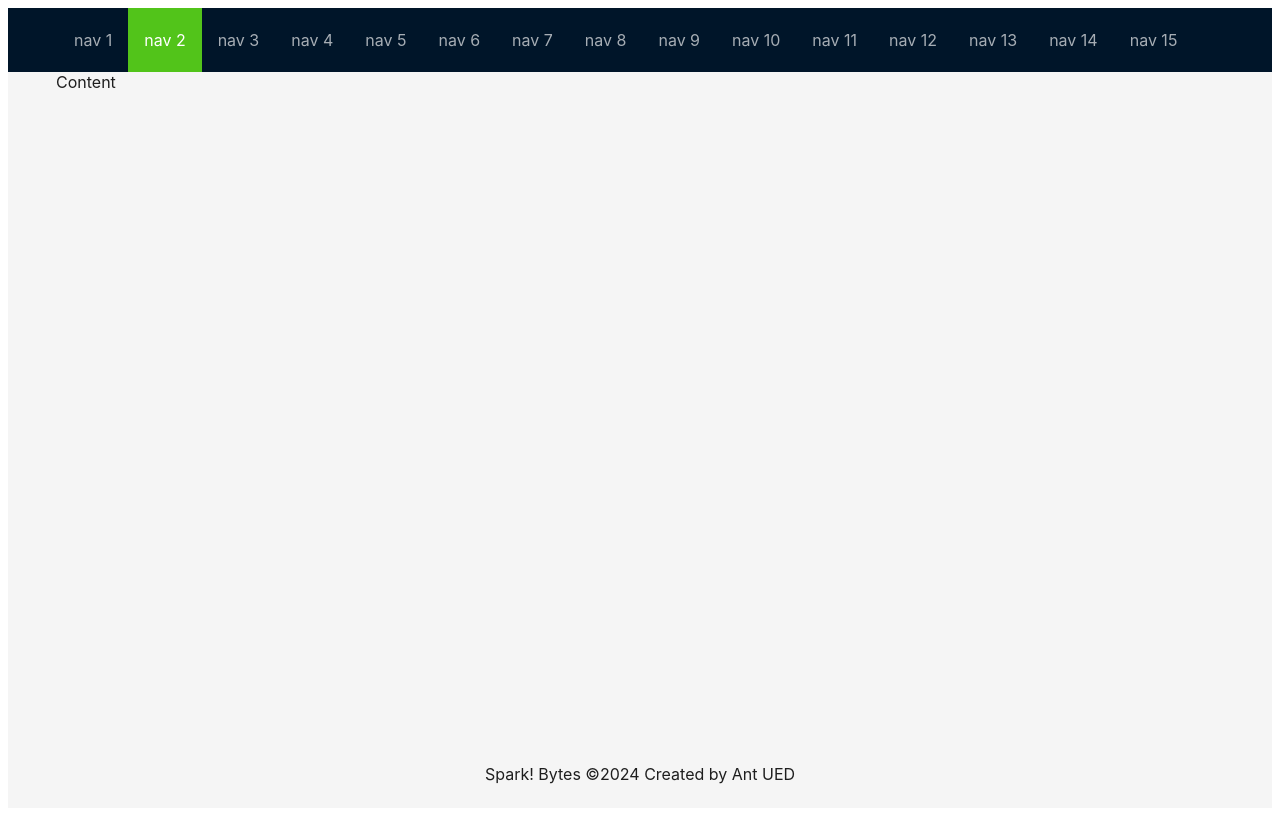
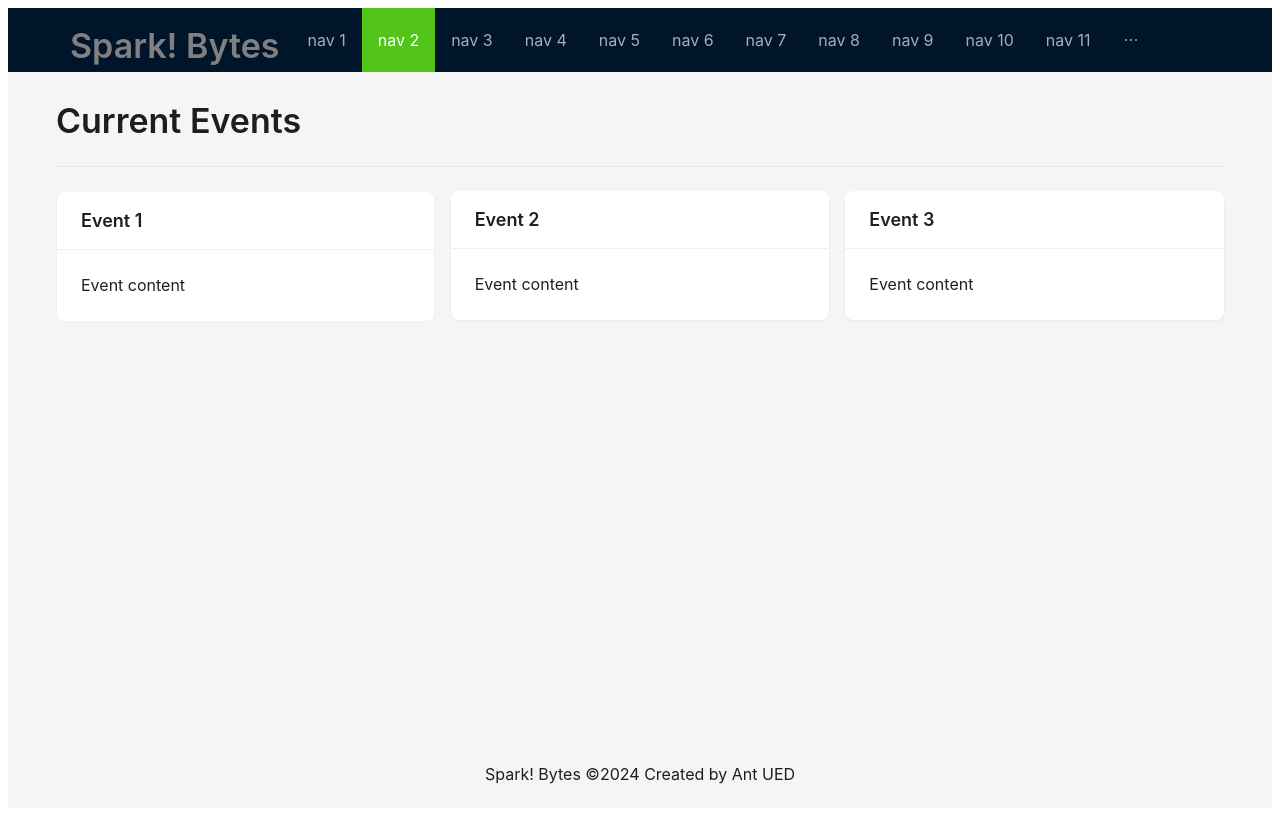
Before and after one commit to Hengsheng-Liu/CS391, a Next.js app in the folder client/: page / in a window 1280 px wide. Built offline with nearby package versions, Linux system fonts and the light colour scheme.

Commit message:
feat: add empty event cards to content

```diff
--- a/client/src/pages/index.tsx
+++ b/client/src/pages/index.tsx
@@ -1,5 +1,7 @@
 import { useEffect, useState } from "react";
-import { Input, Button, Typography, Alert, Table, Pagination, Layout, Menu, theme } from "antd";
+import { Input, Button, Typography, Alert, Table, Pagination, Layout, Menu, theme, Divider, Card, Col, Row } from "antd";
+
+const {Title} = Typography;
 
 const { Header, Content, Footer } = Layout;
 
@@ -12,7 +14,7 @@ export default function Home() {
   return (
     <Layout style={{height:"100vh"}}>
       <Header style={{ display: 'flex', alignItems: 'center' }}>
-        <div className="demo-logo" />
+        <Title level={2} style={{color:'grey', alignContent: 'center', padding: '0 12px'}}>Spark! Bytes</Title>
         <Menu
           theme="dark"
           mode="horizontal"
@@ -22,8 +24,26 @@ export default function Home() {
         />
       </Header>
       <Content style={{ padding: '0 48px' }}>
+        <Title level={2}>Current Events</Title>
+        <Divider />
         <div>
-          Content
+          <Row gutter={16}>
+          <Col span={8}>
+            <Card title="Event 1" bordered={true}>
+              Event content
+            </Card>
+          </Col>
+          <Col span={8}>
+            <Card title="Event 2" bordered={false}>
+              Event content
+            </Card>
+          </Col>
+          <Col span={8}>
+            <Card title="Event 3" bordered={false}>
+              Event content
+            </Card>
+          </Col>
+          </Row>
         </div>
       </Content>
       <Footer style={{ textAlign: 'center' }}>
```
